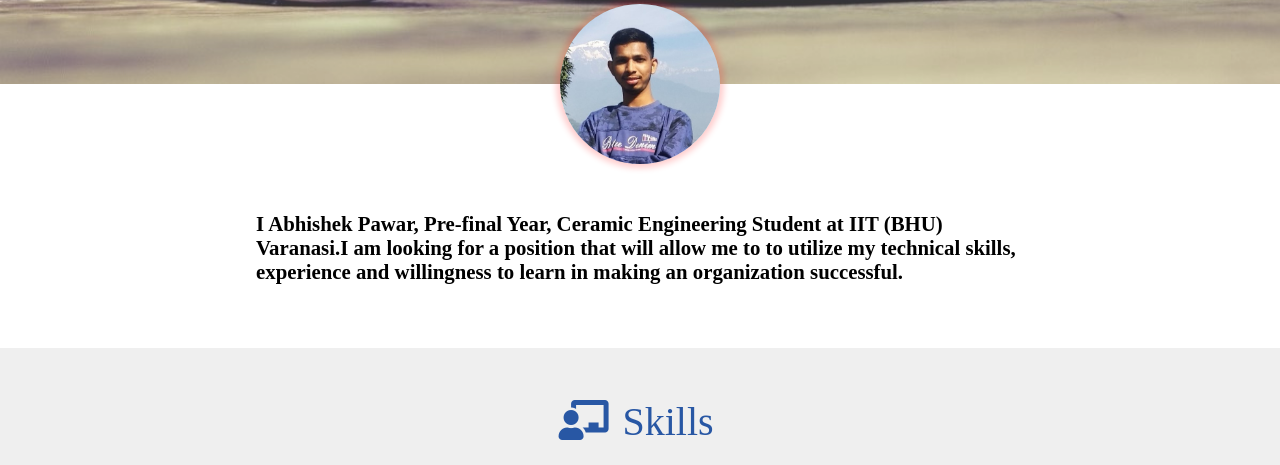
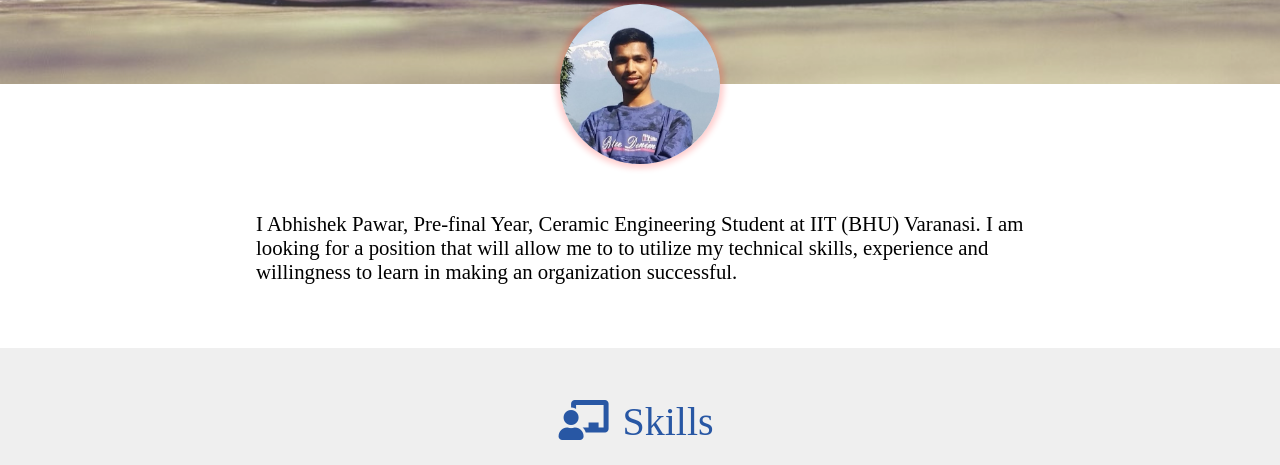
Before and after one commit to pawarab18/resume.io, a plain HTML site: page index.html in a window 1280 px wide. Shown: the part 335-800 px from the top of the page. Drawn offline with Linux system fonts and the light colour scheme.

Commit message:
Update index.html

```diff
--- a/index.html
+++ b/index.html
@@ -40,8 +40,8 @@
 
 <section id="about">
 <div id="my-image"> <img src="profile2.jpg"> </div>
-<p id="about-para"> <strong>I Abhishek Pawar, Pre-final Year, Ceramic Engineering Student at IIT (BHU) Varanasi.I am looking for a position that will allow me to
-to utilize my technical skills, experience and willingness to learn in making an organization successful.</strong></p>
+<p id="about-para"> I Abhishek Pawar, Pre-final Year, Ceramic Engineering Student at IIT (BHU) Varanasi. I am looking for a position that will allow me to
+to utilize my technical skills, experience and willingness to learn in making an organization successful.</p>
 </section>
 
 <section id="skills" >
```
